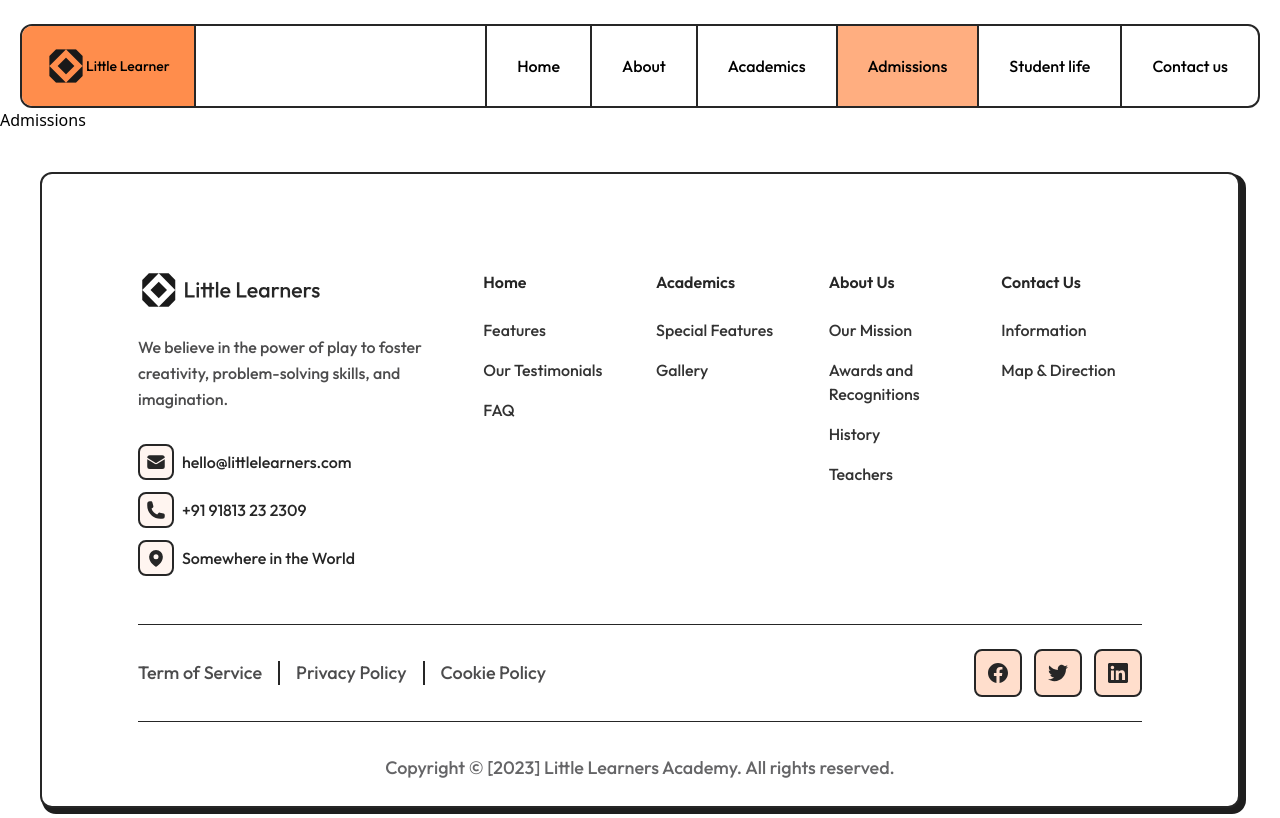
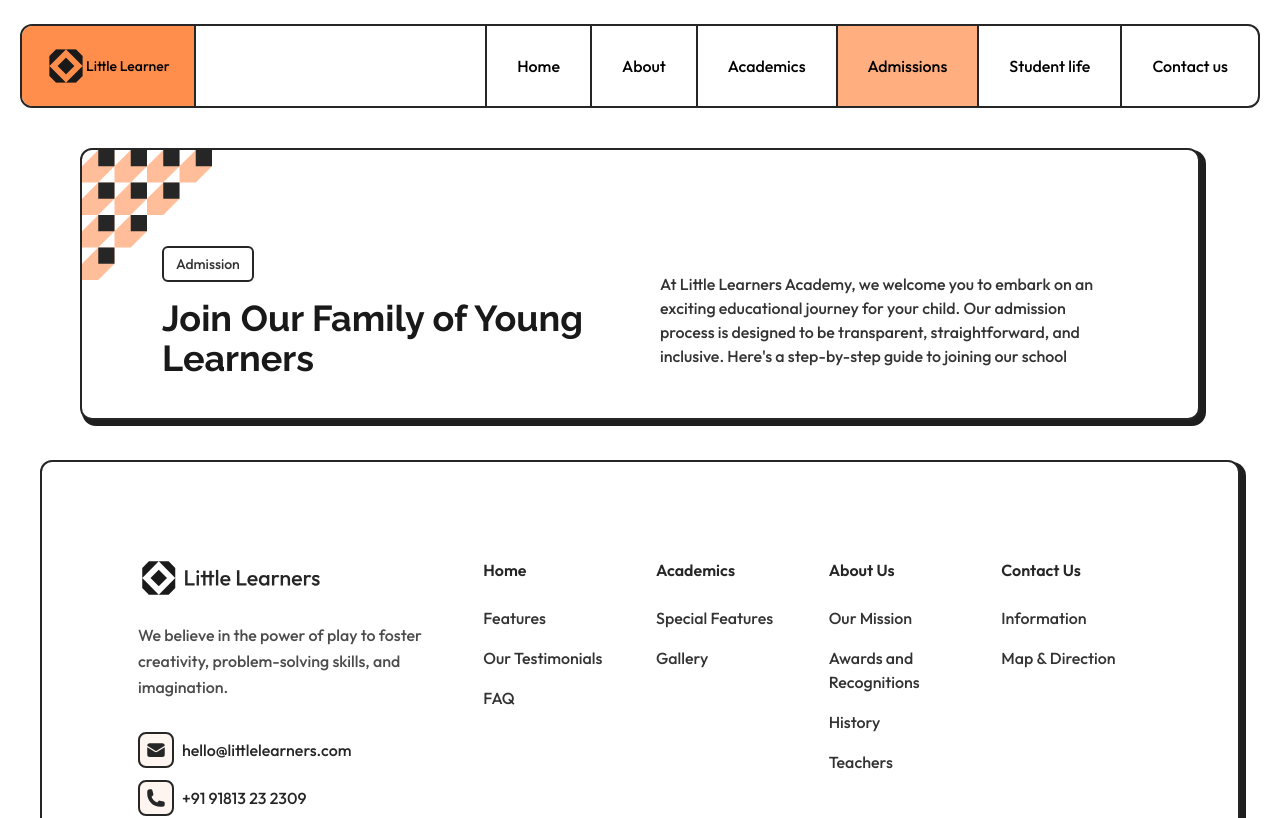
Before and after one commit to AbdoAhmed-Khalifa/little-learners, a Next.js app: page /admissions in a window 1280 px wide. Shown: the top 818 px of the page. Built offline with nearby package versions, Linux system fonts and the light colour scheme.

Commit message:
feat: add the page header component to the addmission section

```diff
--- a/app/_components/AwardsSectionComponenets/AwardsSection.tsx
+++ b/app/_components/AwardsSectionComponenets/AwardsSection.tsx
@@ -10,6 +10,7 @@ import { CardContent } from "../BenefitSectionComponents/BenefitsSection";
 import BtnSlider from "../BtnSlider";
 import CardOne from "../card-one";
 import SectionHeader from "../SectionHeader";
+import "keen-slider/keen-slider.min.css";
 
 export default function AwardsSection() {
   const awardsData: CardContent[] = [
@@ -49,7 +50,6 @@ export default function AwardsSection() {
     },
     loop: true,
     slides: {
-      origin: "center",
       perView: 1,
       spacing: 16,
     },
@@ -96,11 +96,7 @@ export default function AwardsSection() {
       />
 
       <div className="flex items-center justify-center gap-5">
-        <div
-          ref={sliderRef}
-          className="keen-slider"
-          style={{ minHeight: "300px" }}
-        >
+        <div ref={sliderRef} className="keen-slider">
           {awardsData.map((item, index) => (
             <div className="keen-slider__slide px-2 py-10 sm:px-5" key={index}>
               <CardOne
--- a/app/admissions/page.tsx
+++ b/app/admissions/page.tsx
@@ -1,5 +1,14 @@
-import React from 'react';
+import React from "react";
+import PageHeader from "../_components/PageHeader";
 
 export default function Admissions() {
-  return <div>Admissions</div>;
+  return (
+    <>
+      <PageHeader
+        title="Join Our Family of Young Learners"
+        content="At Little Learners Academy, we welcome you to embark on an exciting educational journey for your child. Our admission process is designed to be transparent, straightforward, and inclusive. Here's a step-by-step guide to joining our school "
+        page="Admission"
+      />
+    </>
+  );
 }
```
